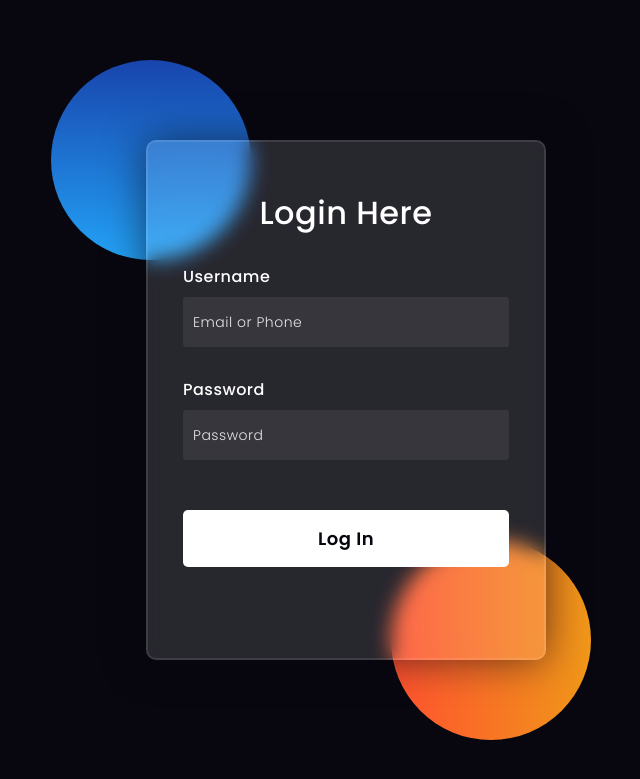
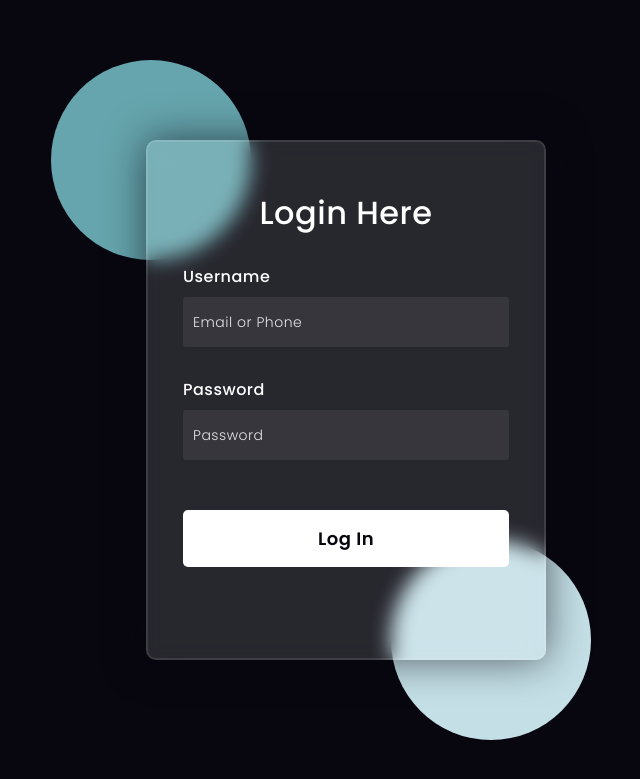
Before and after one commit to PNS-Srivardhan/Mostindia, a Django app: page / in a window 1280 px wide. Shown: the top 779 px of the page, without its empty margins (294-934 px from the left). Run offline with Django 5.2, Linux system fonts and the light colour scheme.

Commit message:
login page updated

```diff
--- a/myproject/myApp/templates/myApp/login.html
+++ b/myproject/myApp/templates/myApp/login.html
@@ -35,8 +35,8 @@ body{
 }
 .shape:first-child{
         background: linear-gradient(
-                #1845ad,
-                #23a2f6
+                #66A5AD,
+                #66A5AD
         );
         left: -80px;
         top: -80px;
@@ -44,8 +44,8 @@ body{
 .shape:last-child{
         background: linear-gradient(
                 to right,
-                #ff512f,
-                #f09819
+                #C4DFE6,
+                #C4DFE6
         );
         right: -30px;
         bottom: -80px;
--- a/myproject/myApp/views.py
+++ b/myproject/myApp/views.py
@@ -34,28 +34,19 @@ from .models import User
 
 
 def login_view(request):
-
     if request.method == 'POST':
-
         username = request.POST.get('username')
-
         password = request.POST.get('password')
-
         user = authenticate(request, username=username, password=password)
 
         if user is not None:
-
             login(request, user)
-
             return redirect('home/')
-
         else:
-
             if not User.objects.filter(username=username).exists():
-
-                return render(request, 'myApp/login.html', {'error': 'Username not found'})
-
-            return render(request, 'myApp/login.html', {'error': 'Invalid username or password'})
+                messages.error(request, 'Username not found')
+            else:
+                messages.error(request, 'Invalid username or password')
 
     return render(request, 'myApp/login.html')
 
```
Also changed, not shown: other parts of myproject/myApp/templates/myApp/login.html (+2 -2 lines).
